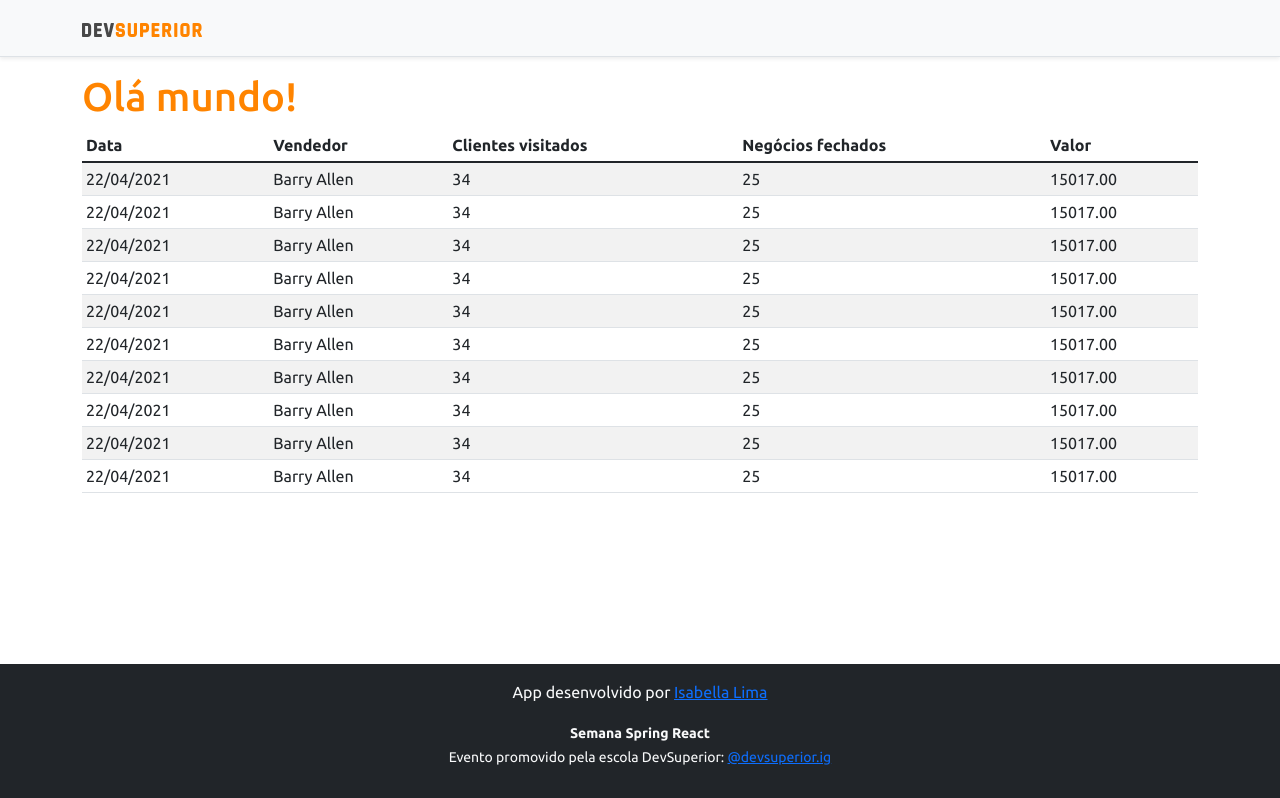
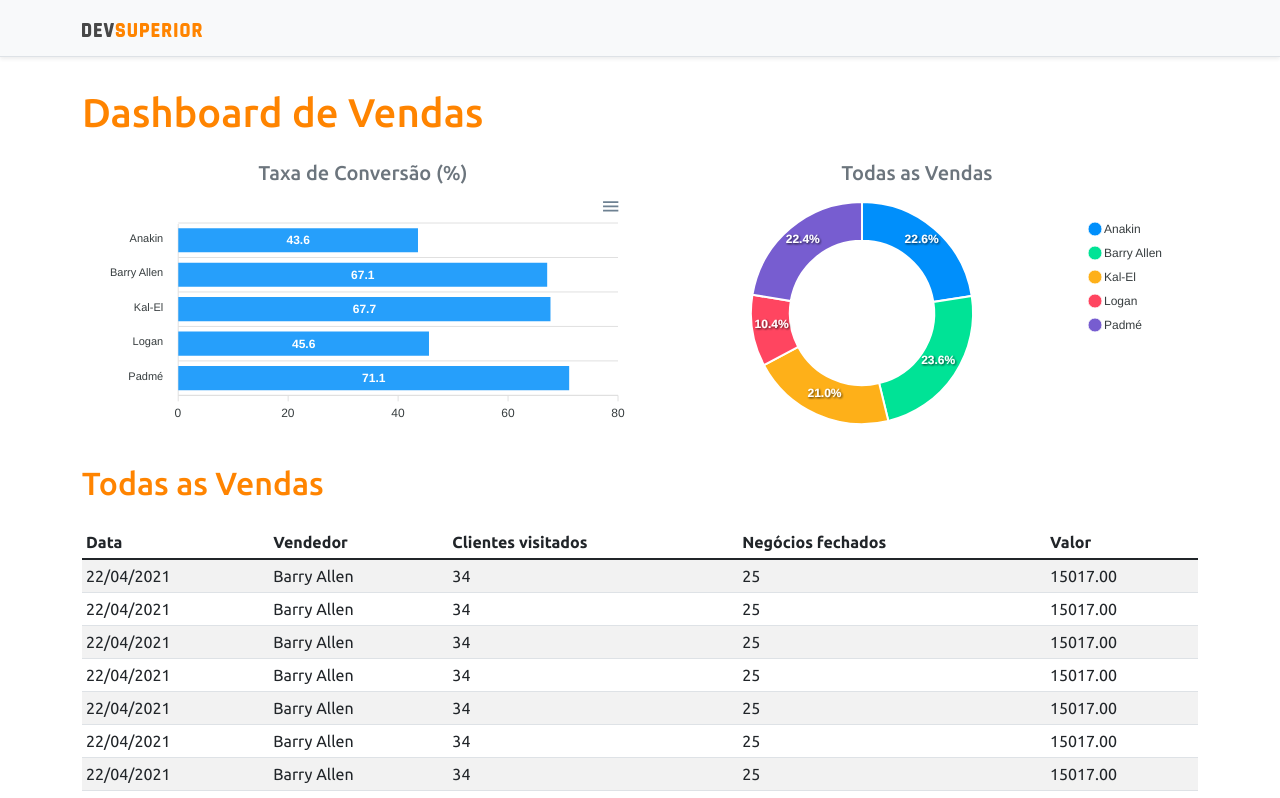
Before and after one commit to Isabellalima86/projeto-sds3, a React (Create React App) app in the folder frontend/: page / in a window 1280 px wide. Shown: the top 798 px of the page. Built offline with nearby package versions, Linux system fonts and the light colour scheme.

Commit message:
Static charts

```diff
--- a/frontend/package.json
+++ b/frontend/package.json
@@ -10,8 +10,10 @@
     "@types/node": "^12.0.0",
     "@types/react": "^17.0.0",
     "@types/react-dom": "^17.0.0",
+    "apexcharts": "^3.28.1",
     "bootstrap": "^5.1.0",
     "react": "^17.0.2",
+    "react-apexcharts": "^1.3.9",
     "react-dom": "^17.0.2",
     "react-scripts": "4.0.3",
     "typescript": "^4.1.2",
--- a/frontend/src/App.tsx
+++ b/frontend/src/App.tsx
@@ -1,14 +1,32 @@
 import DataTable from 'components/DataTable';
 import Footer from 'components/Footer';
 import NavBar from 'components/NavBar';
+import BarChart from 'components/Barchart';
 import React from 'react';
+import DonutsChart from 'components/DonutsChart';
 
 function App() {
   return (
     <>
       <NavBar />
       <div className="container">
-        <h1 className="text-primary"> Olá mundo! </h1>
+        <h1 className="text-primary py-3"> Dashboard de Vendas </h1>
+
+       <div className="row px-3">
+          <div className="col-sm-6">
+            <h5 className="text-center text-secondary">Taxa de Conversão (%)</h5>
+            <BarChart />
+          </div>
+          <div className="col-sm-6">
+            <h5 className="text-center text-secondary"> Todas as Vendas </h5>
+            <DonutsChart />
+          </div>
+       </div>
+
+       <div className="py-3">
+          <h2 className="text-primary"> Todas as Vendas</h2>
+       </div>
+
         <DataTable />
       </div>
       <Footer />
--- /dev/null
+++ b/frontend/src/components/Barchart/index.tsx
@@ -0,0 +1,35 @@
+import Chart from 'react-apexcharts';
+
+const BarChart = () => {
+
+    const options = {
+        plotOptions: {
+            bar: {
+                horizontal: true,
+            }
+        },
+    };
+
+    const mockData = {
+        labels: {
+            categories: ['Anakin', 'Barry Allen', 'Kal-El', 'Logan', 'Padmé']
+        },
+        series: [
+            {
+                name: "% Sucesso",
+                data: [43.6, 67.1, 67.7, 45.6, 71.1]
+            }
+        ]
+    };
+    return (
+      <Chart
+        options={{...options, xaxis:mockData.labels}}
+        series={mockData.series}
+        type="bar"
+        height="240"
+      />
+
+    );
+}
+
+export default BarChart;
--- /dev/null
+++ b/frontend/src/components/DonutsChart/index.tsx
@@ -0,0 +1,26 @@
+import Chart from 'react-apexcharts';
+
+const DonutsChart = () => {
+
+    const mockData = {
+        series: [477138, 499928, 444867, 220426, 473088],
+        labels: ['Anakin', 'Barry Allen', 'Kal-El', 'Logan', 'Padmé']
+    }
+
+    const options = {
+        legend: {
+            show: true
+        }
+    }
+    return (
+      <Chart
+        options={{...options, labels:mockData.labels}}
+        series={mockData.series}
+        type="donut"
+        height="240"
+      />
+
+    );
+}
+
+export default DonutsChart;
```
Also changed, not shown: 1 other file (tests, documents, lock files or other folders).
